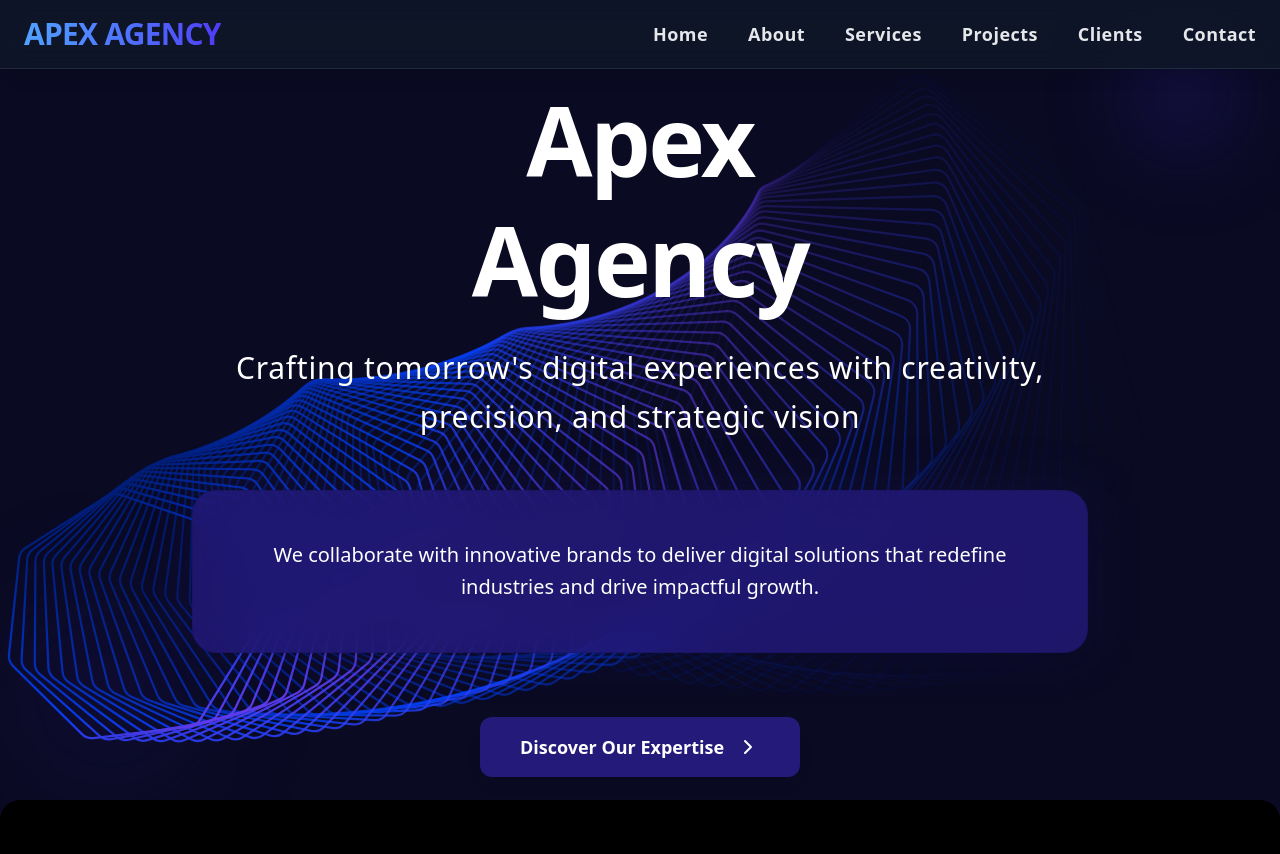
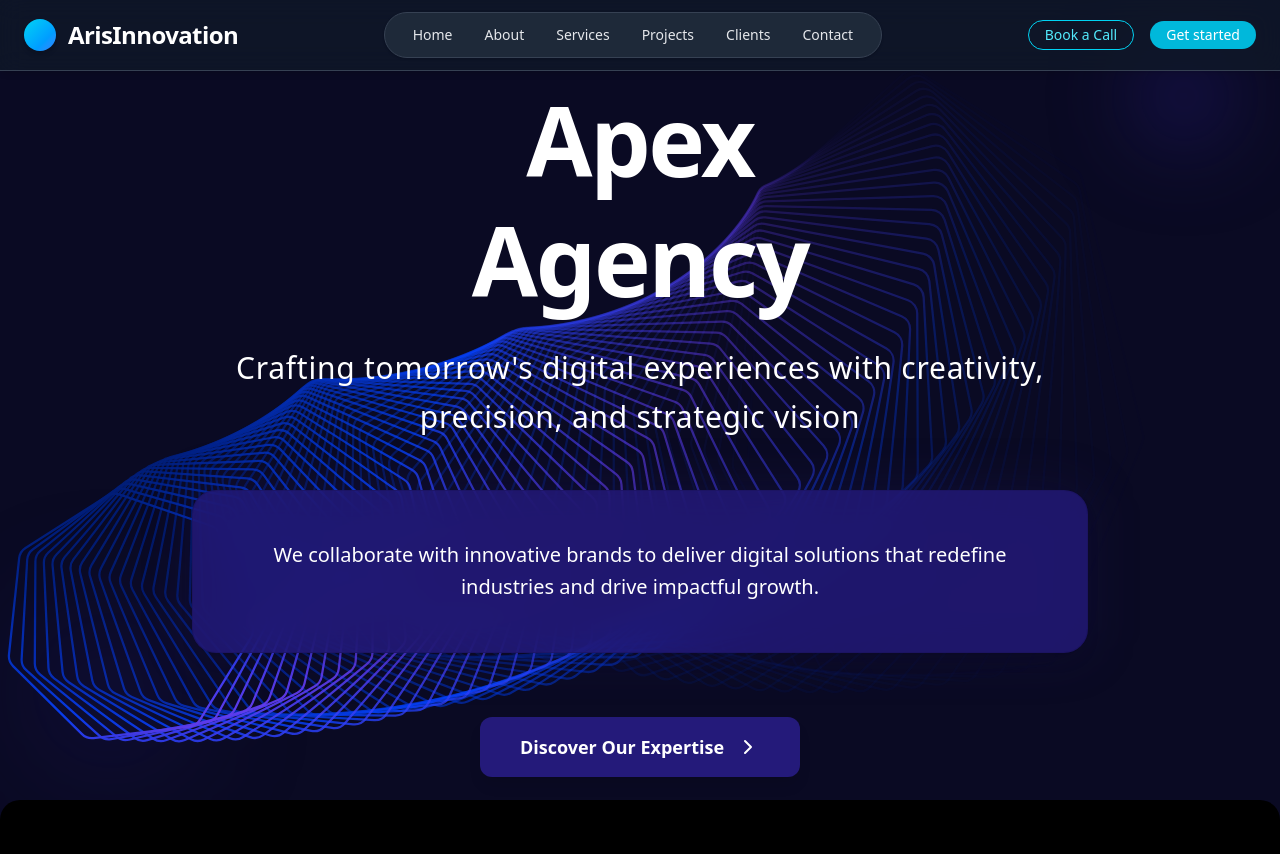
Before and after one commit to Sbragul26/arisinnovation, a React (Vite) app: page / in a window 1280 px wide. Shown: the top 854 px of the page. Built offline with nearby package versions, Linux system fonts and the light colour scheme.

Commit message:
Updated navbar

```diff
--- a/src/App.jsx
+++ b/src/App.jsx
@@ -88,27 +88,44 @@ const App = () => {
 
   return (
     <div className="relative bg-gradient-to-br from-gray-900 via-indigo-900 to-gray-800">
-      <nav className="fixed top-0 w-full bg-gray-900/80 backdrop-blur-md border-b border-gray-700/50 z-50 shadow-lg">
-        <div className="max-w-7xl mx-auto flex justify-between items-center px-6 py-4">
-          <div className="flex items-center space-x-4">
-            <span className="text-3xl font-extrabold text-transparent bg-clip-text bg-gradient-to-r from-blue-400 to-indigo-600 tracking-tight">
-              APEX AGENCY
+   <nav className="fixed top-0 w-full bg-gray-900/80 backdrop-blur-md border-b border-gray-700 z-50 shadow-md">
+  <div className="max-w-7xl mx-auto flex justify-between items-center px-6 py-3">
+    {/* Logo + Brand Name */}
+    <div className="flex items-center space-x-3">
+      {/* Logo placeholder */}
+      <div className="w-8 h-8 bg-gradient-to-br from-cyan-400 to-blue-500 rounded-full shadow-md"></div>
+      <span className="text-2xl font-bold text-white tracking-tight">
+        ArisInnovation
       </span>
     </div>
-          <div className="flex space-x-10">
+
+    {/* Center Menu - Dark theme pill */}
+    <div className="flex items-center space-x-2 bg-gray-800 px-4 py-2 rounded-full shadow-sm border border-gray-700">
       {['cover', 'about', 'services', 'projects', 'clients', 'contact'].map((section) => (
         <button
           key={section}
           onClick={() => scrollToSection(section)}
-                className="text-gray-200 hover:text-blue-400 font-semibold text-lg tracking-wide relative group transition-colors duration-300"
+          className="text-sm font-medium text-gray-200 hover:text-white hover:bg-cyan-500/20 px-3 py-1 rounded-full transition-colors"
         >
           {section === 'cover' ? 'Home' : section.charAt(0).toUpperCase() + section.slice(1)}
-                <span className="absolute bottom-0 left-0 w-0 h-0.5 bg-blue-400 group-hover:w-full transition-all duration-300"></span>
         </button>
       ))}
     </div>
+
+    {/* Right-side Buttons */}
+    <div className="flex items-center space-x-4">
+      <button className="px-4 py-1 border border-cyan-400 rounded-full text-cyan-300 text-sm hover:bg-cyan-400/10">
+        Book a Call
+      </button>
+      <button className="px-4 py-1 bg-cyan-500 text-white rounded-full text-sm hover:bg-cyan-400">
+        Get started
+      </button>
+    </div>
   </div>
 </nav>
+
+
+
 
       <Transition overlayRef={overlayRef} activeSection={activeSection} />
 
```
Lines whose indentation alone changed are shown as unchanged.
